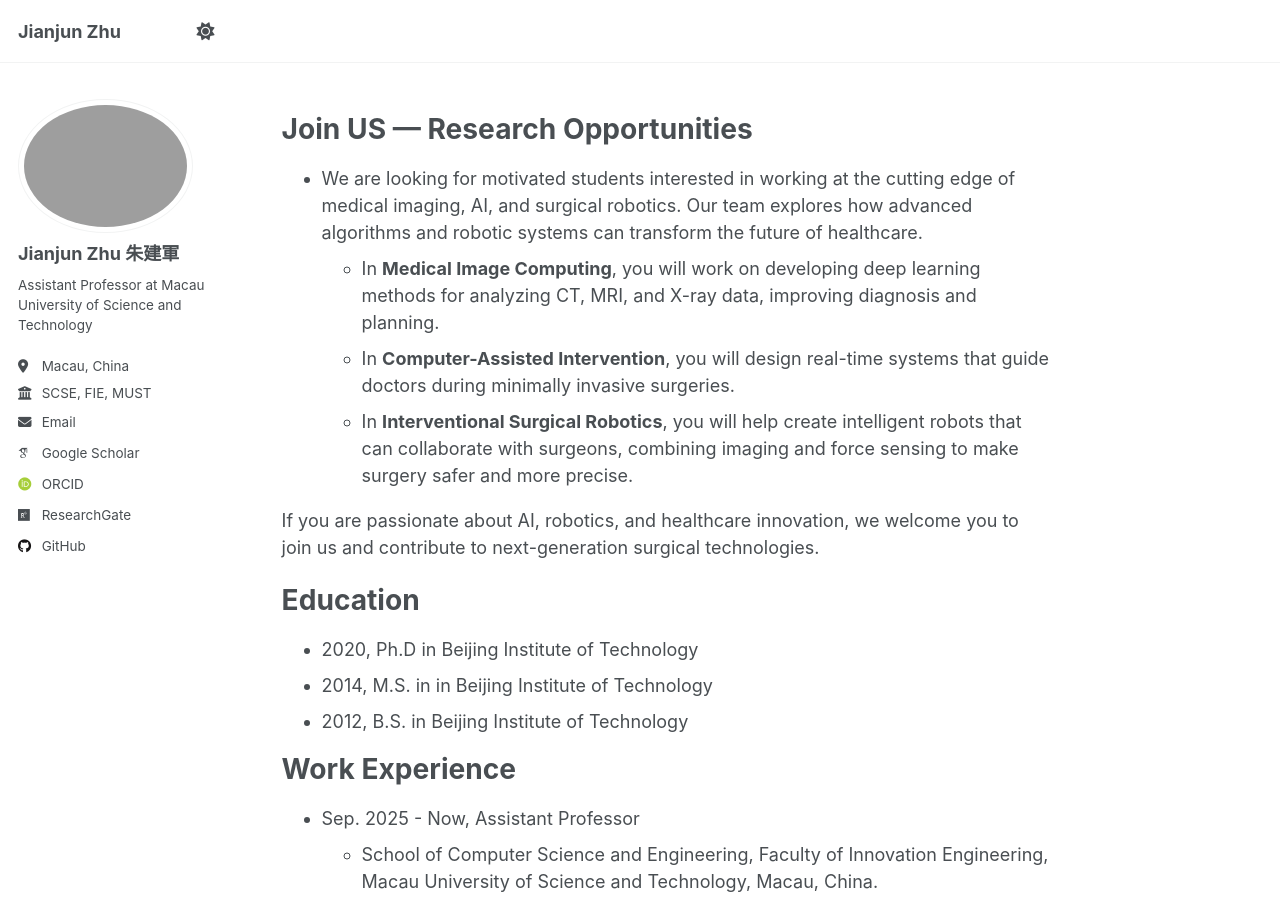
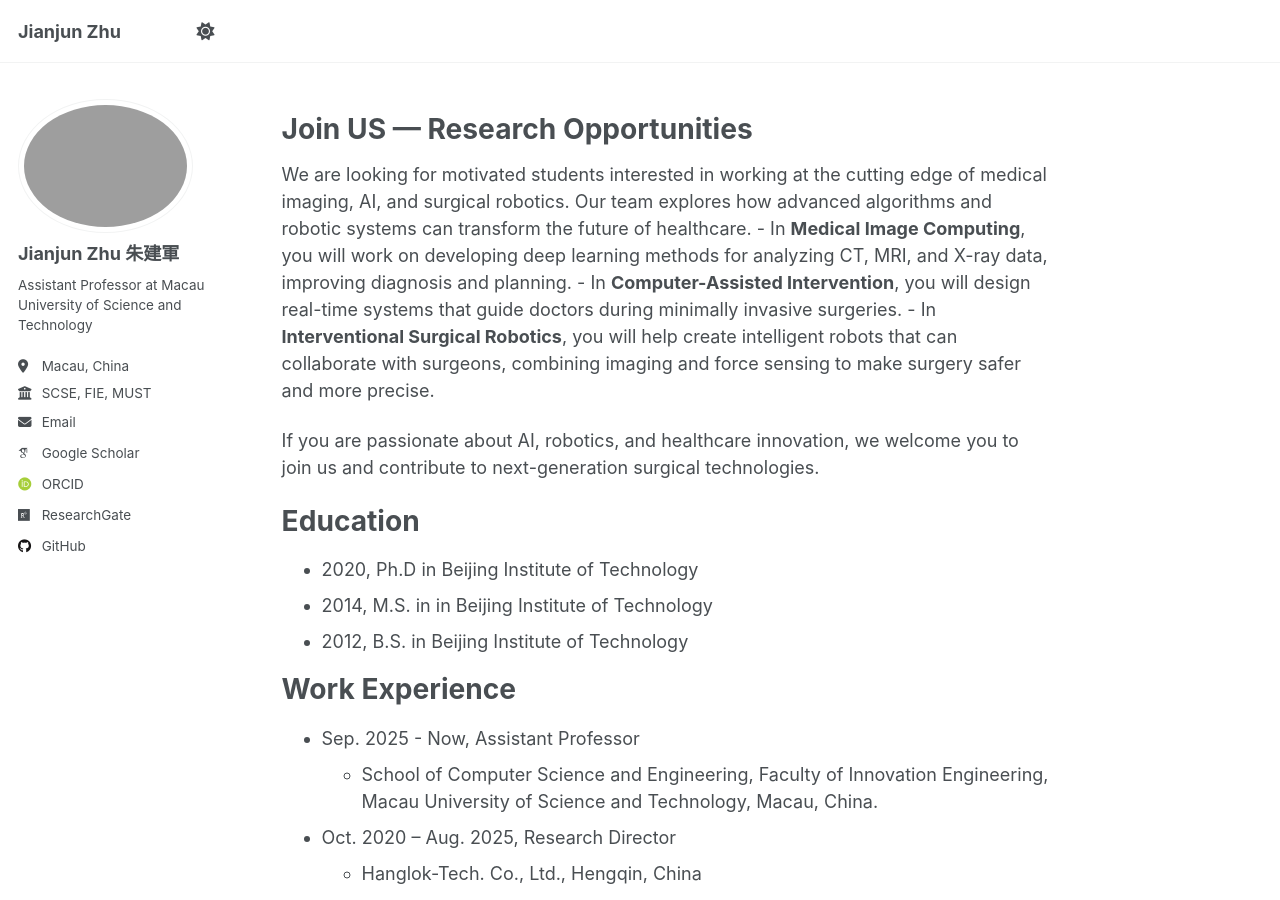
Before and after one commit to JianjunZhu/JianjunZhu.github.io, a Jekyll site: the page built from _pages/about.md, in a window 1280 px wide and 900 px high. Built offline with Jekyll 4.4.1, drawn with Linux system fonts in a browser that asks for light colours; some web fonts are replaced; a script that is not in the unit is left out.

```diff
--- a/_pages/about.md
+++ b/_pages/about.md
@@ -11,7 +11,7 @@ redirect_from:
 
 Join US — Research Opportunities
 ======
-- We are looking for motivated students interested in working at the cutting edge of medical imaging, AI, and surgical robotics. Our team explores how advanced algorithms and robotic systems can transform the future of healthcare.
+We are looking for motivated students interested in working at the cutting edge of medical imaging, AI, and surgical robotics. Our team explores how advanced algorithms and robotic systems can transform the future of healthcare.
 	- In **Medical Image Computing**, you will work on developing deep learning methods for analyzing CT, MRI, and X-ray data, improving diagnosis and planning.
 	- In **Computer-Assisted Intervention**, you will design real-time systems that guide doctors during minimally invasive surgeries.
 	- In **Interventional Surgical Robotics**, you will help create intelligent robots that can collaborate with surgeons, combining imaging and force sensing to make surgery safer and more precise.
```
